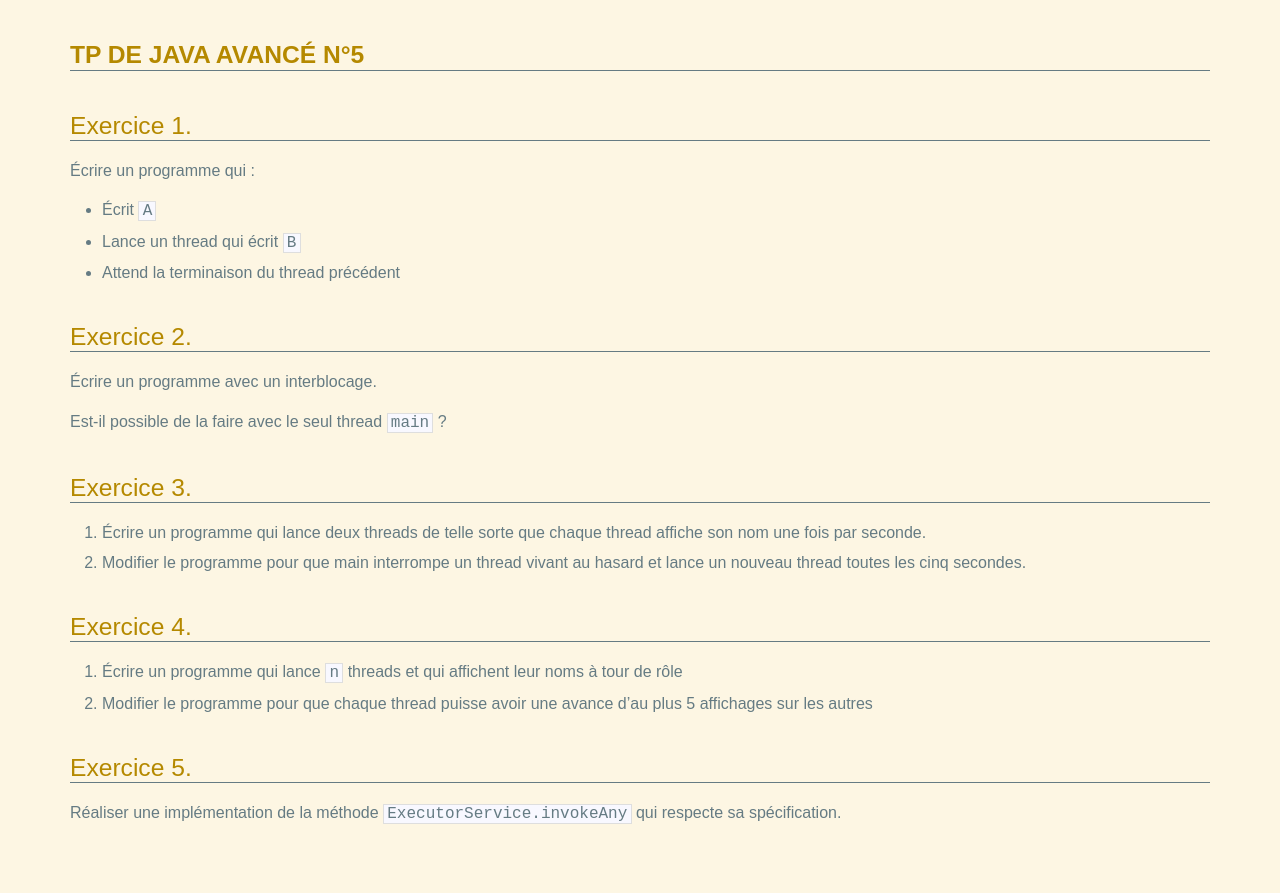
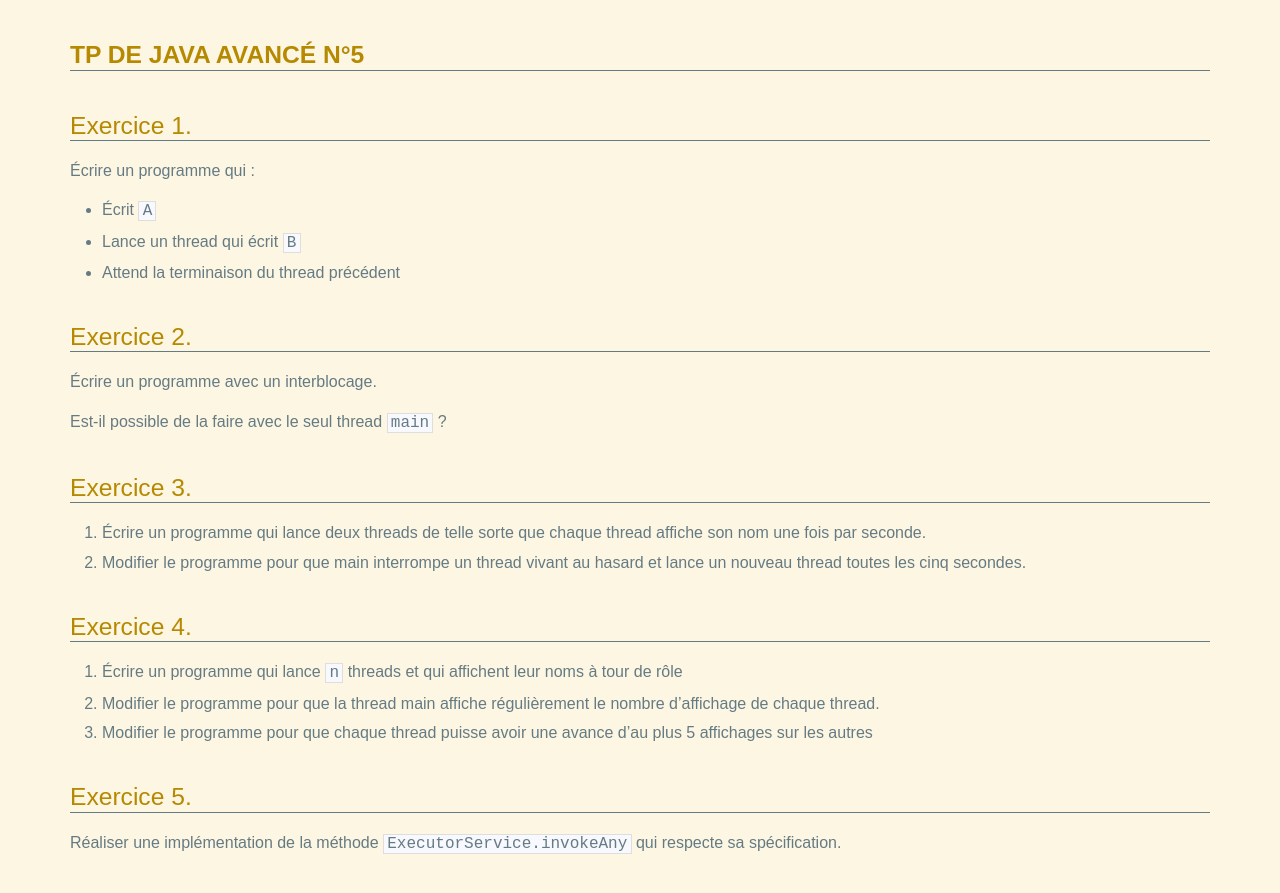
Before and after one commit to lacl-upec/m1javaa, a Jekyll site: the page built from _posts/2016-11-22-TP 5.md, in a window 1280 px wide. Shown: the top 893 px of the page. Built offline with Jekyll 4.4.1, drawn with Linux system fonts in a browser that asks for light colours.

Commit message:
Created :_posts/2016-11-22-TP 5.md

```diff
--- a/_posts/2016-11-22-TP 5.md
+++ b/_posts/2016-11-22-TP 5.md
@@ -27,7 +27,8 @@ Exercice 4.
 -----------
 
 1. Écrire un programme qui lance `n` threads et qui affichent leur noms à tour de rôle
-2. Modifier le programme pour que chaque thread puisse avoir une avance d'au plus 5 affichages sur les autres
+2. Modifier le programme pour que la thread main affiche régulièrement le nombre d'affichage de chaque thread.
+3. Modifier le programme pour que chaque thread puisse avoir une avance d'au plus 5 affichages sur les autres
 
 Exercice 5.
 -----------
```
